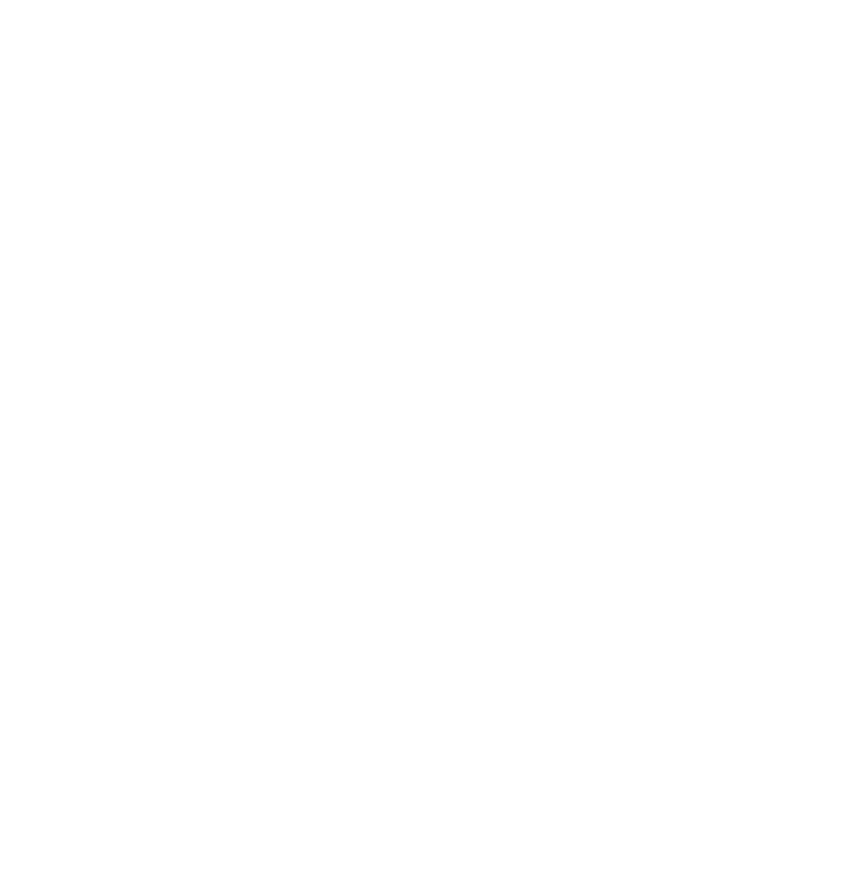
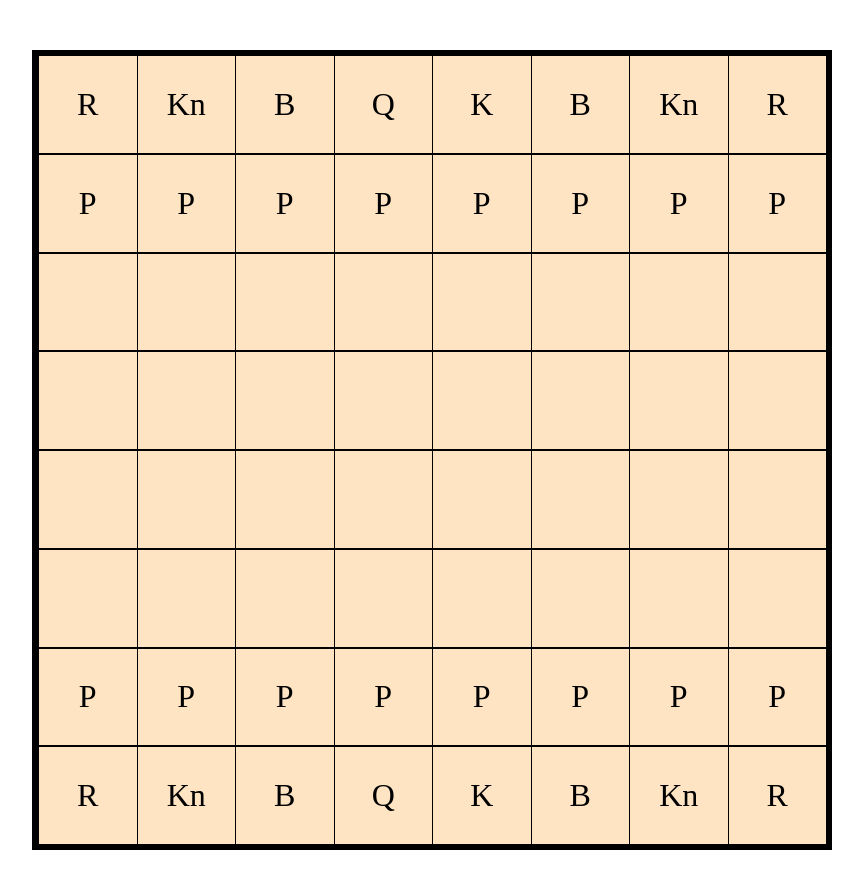
Before and after one commit to lk-kheir/js-chess-game, a website: page index.html in a window 1280 px wide. Shown: the whole page, without its empty margins (208-1071 px from the left). Before the commit the page ends 800 px from the top, so only its background shows below. Drawn offline with Linux system fonts and the light colour scheme.

Commit message:
some basic html and css

```diff
--- a/app.js
+++ b/app.js
@@ -1,4 +1,13 @@
 import Board from "./src/Board.js"
-
 let brd = new Board();
 brd.showBoard();
+
+document.addEventListener('click' , (event) => {
+    console.log(brd.board[0][].constructor.name)
+    // console.log(brd.board[1][0]);
+    // brd.board[2][0] = brd.board[1][0];
+    // brd.board[1][0] = '';
+    // console.log(brd.board[2][0]);
+    // console.log(brd.board)\
+
+})
--- a/index.html
+++ b/index.html
@@ -5,9 +5,91 @@
     <meta http-equiv="X-UA-Compatible" content="IE=edge">
     <meta name="viewport" content="width=device-width, initial-scale=1.0">
     <title>chess game</title>
+    <link rel="stylesheet" href="./style.css">
     <script defer type="module" src="./app.js"></script>
 </head>
 <body>
-
+    <div id="chess-grid">
+        <div class="rank rank-8">
+            <div class="cell" data-peice="Rook">R</div>
+            <div class="cell" data-peice="Bishop">Kn</div>
+            <div class="cell" data-peice="Knight">B</div>
+            <div class="cell" data-peice="Queen">Q</div>
+            <div class="cell" data-peice="King">K</div>
+            <div class="cell" data-peice="Bishop">B</div>
+            <div class="cell" data-peice="Knight">Kn</div>
+            <div class="cell" data-peice="Rook">R</div>
+        </div>
+        <div class="rank rank-7">
+            <div class="cell" data-peice="Pawn">P</div>
+            <div class="cell" data-peice="Pawn">P</div>
+            <div class="cell" data-peice="Pawn">P</div>
+            <div class="cell" data-peice="Pawn">P</div>
+            <div class="cell" data-peice="Pawn">P</div>
+            <div class="cell" data-peice="Pawn">P</div>
+            <div class="cell" data-peice="Pawn">P</div>
+            <div class="cell" data-peice="Pawn">P</div>
+        </div>
+        <div class="rank rank-6">
+            <div class="cell" data-peice="Empty"></div>
+            <div class="cell" data-peice="Empty"></div>
+            <div class="cell" data-peice="Empty"></div>
+            <div class="cell" data-peice="Empty"></div>
+            <div class="cell" data-peice="Empty"></div>
+            <div class="cell" data-peice="Empty"></div>
+            <div class="cell" data-peice="Empty"></div>
+            <div class="cell" data-peice="Empty"></div>
+        </div>
+        <div class="rank rank-5">
+            <div class="cell" data-peice="Empty"></div>
+            <div class="cell" data-peice="Empty"></div>
+            <div class="cell" data-peice="Empty"></div>
+            <div class="cell" data-peice="Empty"></div>
+            <div class="cell" data-peice="Empty"></div>
+            <div class="cell" data-peice="Empty"></div>
+            <div class="cell" data-peice="Empty"></div>
+            <div class="cell" data-peice="Empty"></div>
+        </div>
+        <div class="rank rank-4">
+            <div class="cell" data-peice="Empty"></div>
+            <div class="cell" data-peice="Empty"></div>
+            <div class="cell" data-peice="Empty"></div>
+            <div class="cell" data-peice="Empty"></div>
+            <div class="cell" data-peice="Empty"></div>
+            <div class="cell" data-peice="Empty"></div>
+            <div class="cell" data-peice="Empty"></div>
+            <div class="cell" data-peice="Empty"></div>
+        </div>
+        <div class="rank rank-3">
+            <div class="cell" data-peice="Empty"></div>
+            <div class="cell" data-peice="Empty"></div>
+            <div class="cell" data-peice="Empty"></div>
+            <div class="cell" data-peice="Empty"></div>
+            <div class="cell" data-peice="Empty"></div>
+            <div class="cell" data-peice="Empty"></div>
+            <div class="cell" data-peice="Empty"></div>
+            <div class="cell" data-peice="Empty"></div>
+        </div>
+        <div class="rank rank-2">
+            <div class="cell" data-peice="Pawn">P</div>
+            <div class="cell" data-peice="Pawn">P</div>
+            <div class="cell" data-peice="Pawn">P</div>
+            <div class="cell" data-peice="Pawn">P</div>
+            <div class="cell" data-peice="Pawn">P</div>
+            <div class="cell" data-peice="Pawn">P</div>
+            <div class="cell" data-peice="Pawn">P</div>
+            <div class="cell" data-peice="Pawn">P</div>
+        </div>
+        <div class="rank rank-1">
+            <div class="cell" data-peice="Rook">R</div>
+            <div class="cell" data-peice="Bishop">Kn</div>
+            <div class="cell" data-peice="Knight">B</div>
+            <div class="cell" data-peice="Queen">Q</div>
+            <div class="cell" data-peice="King">K</div>
+            <div class="cell" data-peice="Bishop">B</div>
+            <div class="cell" data-peice="Knight">Kn</div>
+            <div class="cell" data-peice="Rook">R</div>
+        </div>
+    </div>
 </body>
 </html>
--- /dev/null
+++ b/style.css
@@ -0,0 +1,31 @@
+* {
+   padding: 0;
+   margin: 0;
+   box-sizing: border-box;
+}
+
+#chess-grid {
+    background-color: bisque;
+    margin: 50px auto;
+    height: 800px;
+    width: 800px;
+    border: 5px solid black;
+    display: flex;
+    flex-direction: column;
+}
+
+.rank {
+    display: flex;
+    height: 12.5%;
+    border: 1px solid black;
+}
+
+.cell {
+    height: 100%;
+    width: 12.5%;
+    border-left:1px solid black;
+    display: flex;
+    justify-content: center;
+    align-items: center;
+    font-size: xx-large;
+}
```
Also changed, not shown: src/Board.js (+4 -4 lines).
